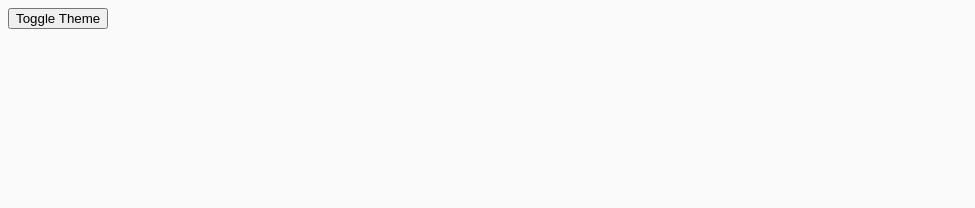
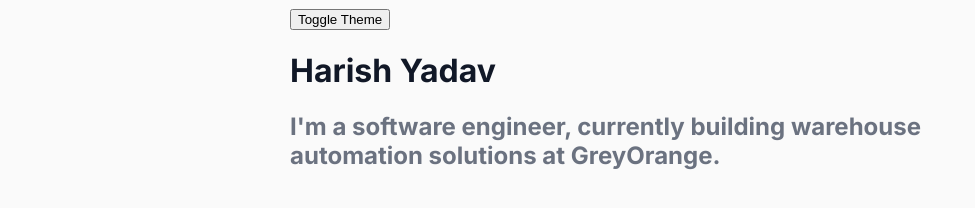
Before and after one commit to bitswright/bitswright.github.io, a plain HTML site: page index.html in a window 1280 px wide. Shown: the whole page, without its empty margins (0-975 px from the left). Drawn offline with Linux system fonts and the light colour scheme.

Commit message:
content container width structuring, font-inter and intro text

```diff
--- a/index.html
+++ b/index.html
@@ -4,8 +4,13 @@
     <meta charset="UTF-8">
     <meta name="viewport" content="width=device-width, initial-scale=1.0">
 
+    <link rel="preconnect" href="https://fonts.googleapis.com">
+    <link rel="preconnect" href="https://fonts.gstatic.com" crossorigin>
+    <link href="https://fonts.googleapis.com/css2?family=Inter:ital,opsz,wght@0,14..32,100..900;1,14..32,100..900&display=swap" rel="stylesheet">
+
     <link rel="stylesheet" href="styles/colors.css">
     <link rel="stylesheet" href="styles/sections.css">
+    <link rel="stylesheet" href="styles/text.css">
 
     <script src="scripts/internal/light_and_dark_mode.js"></script>
 
@@ -15,8 +20,14 @@
     <title>Document</title>
 </head>
 <body>
-
-    <button id="theme-toggle-button">Toggle Theme</button>
-
+    <div id="content-container">
+        <div>
+            <button id="theme-toggle-button">Toggle Theme</button>
+        </div>
+        <div>
+            <h1>Harish Yadav</h1>
+            <h2>I'm a software engineer, currently building warehouse automation solutions at GreyOrange.</h2>
+        </div>
+    </div>
 </body>
 </html>
--- /dev/null
+++ b/styles/fonts.css
@@ -0,0 +1,6 @@
+.inter-300 {
+  font-family: "Inter", sans-serif;
+  font-optical-sizing: auto;
+  font-weight: 300;
+  font-style: normal;
+}
--- a/styles/sections.css
+++ b/styles/sections.css
@@ -1,4 +1,14 @@
 body {
   background-color: var(--bg-color);
   color: var(--primary-text-color);
+
+  width: 100%;
+  max-width: 700px;
+  margin-left: auto;
+  margin-right: auto;
+  padding-left: 24px;  /* prevents touching screen edges */
+  padding-right: 24px;
+
+  font-family: "Inter", sans-serif;
+  font-optical-sizing: auto;
 }
--- /dev/null
+++ b/styles/text.css
@@ -0,0 +1,3 @@
+h2 {
+    color: var(--secondary-text-color);
+}
```
